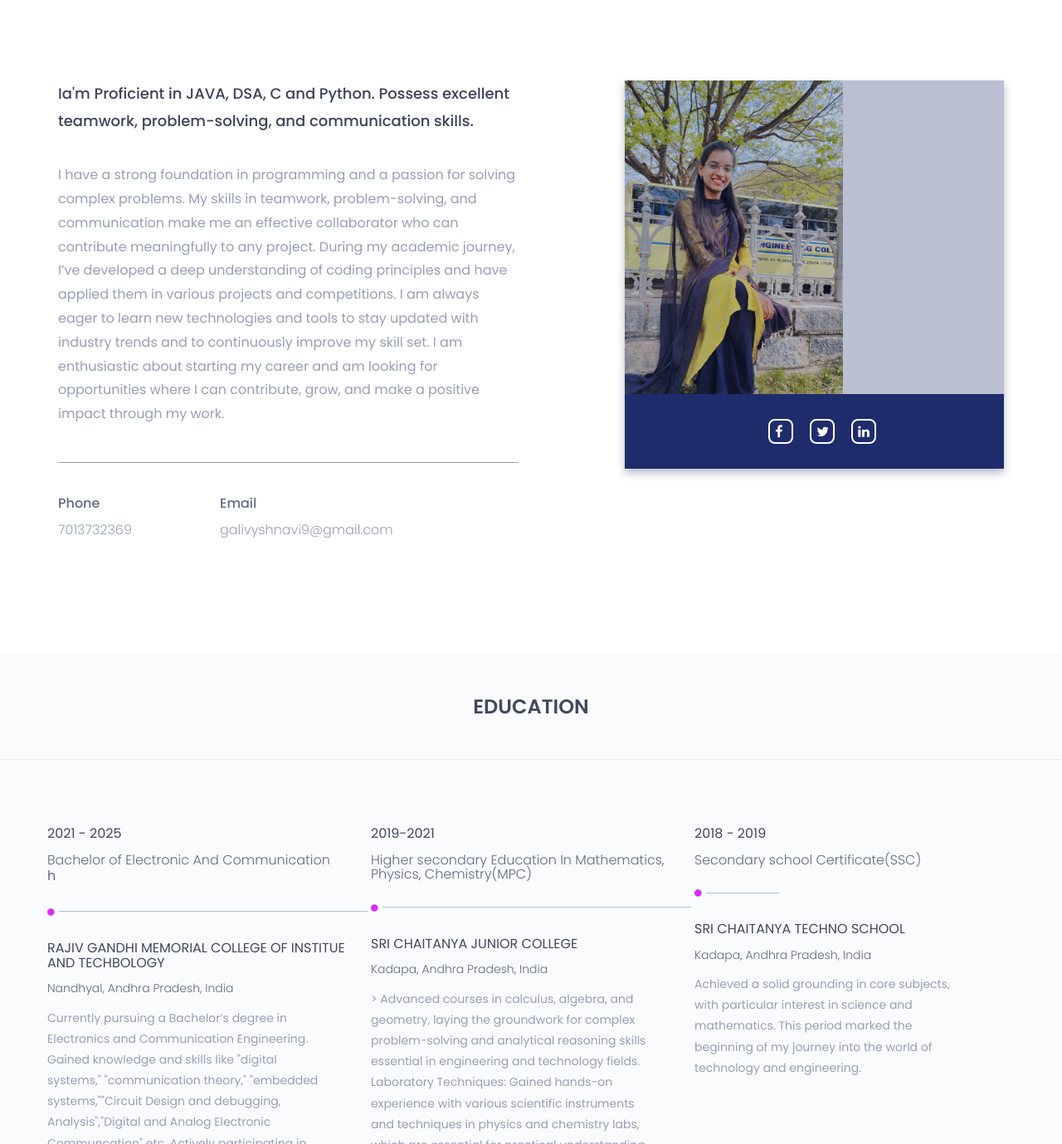
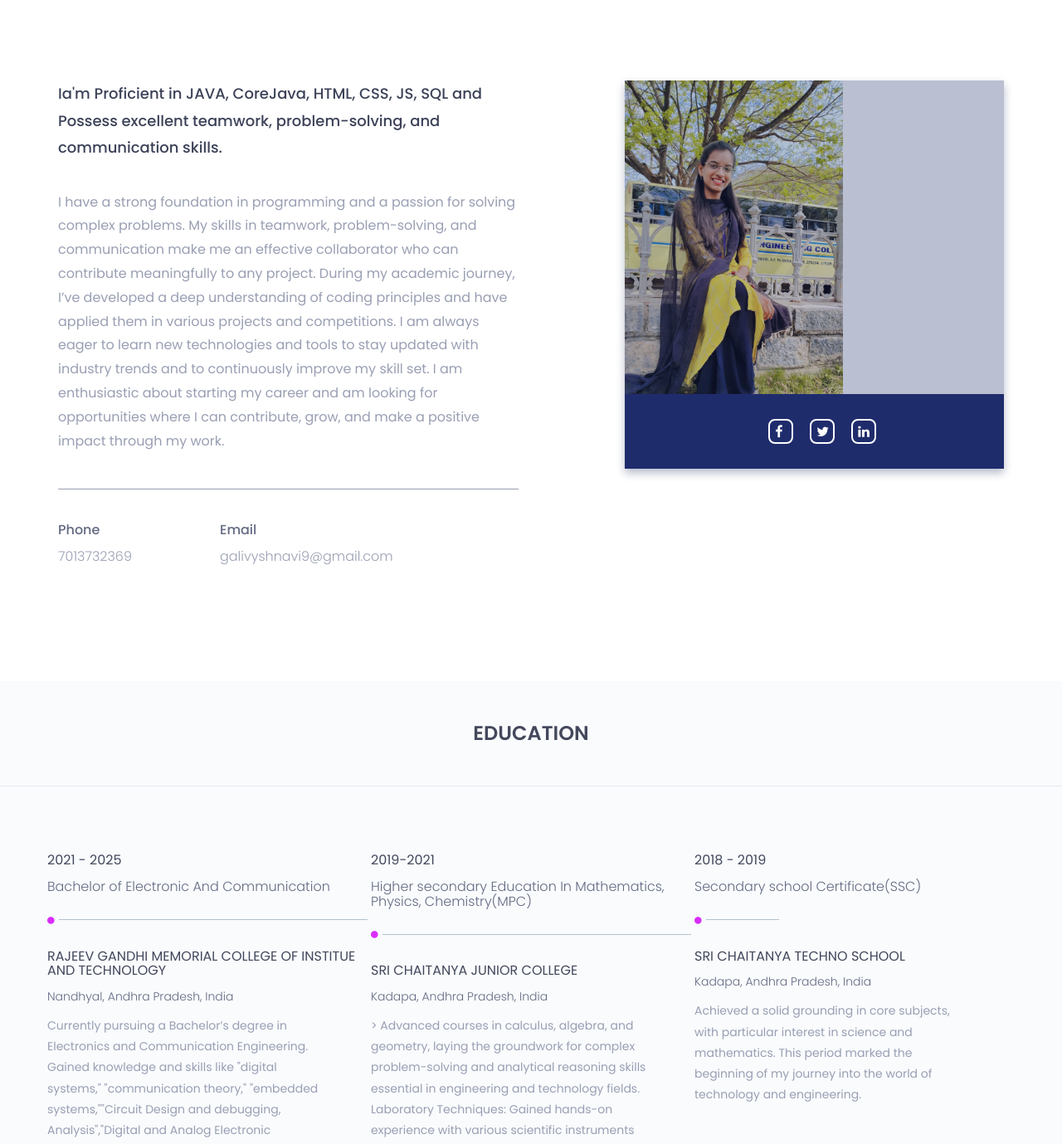
Before and after one commit to galivyshnavi/vyshu_portfolio, a plain HTML site: page index.html in a window 1280 px wide. Shown: the part 1020-2399 px from the top of the page at 83% size. Drawn offline with nearby package versions, Linux system fonts and the light colour scheme.

Commit message:
Update index.html

```diff
--- a/index.html
+++ b/index.html
@@ -123,7 +123,7 @@
 						<div class="col-sm-6">
 							<div class="single-about-txt">
 								<h3>
-									Ia'm Proficient in JAVA, DSA, C and Python. Possess excellent teamwork, problem-solving, and communication skills.
+									Ia'm Proficient in JAVA, CoreJava, HTML, CSS, JS, SQL and Possess excellent teamwork, problem-solving, and communication skills.
 								</h3>
 								<p>
 									I have a strong foundation in programming and a passion for solving <br>complex problems. My skills in teamwork, problem-solving, and communication make me an effective collaborator who can contribute meaningfully to any project.
@@ -193,7 +193,7 @@
 							<div class="single-horizontal-timeline">
 								<div class="experience-time">
 									<h2>2021 - 2025</h2>
-									<h3>Bachelor <span>of </span> Electronic and Communication</h3>h
+									<h3>Bachelor <span>of </span> Electronic and Communication</h3>
 								</div><!--/.experience-time-->
 								<div class="timeline-horizontal-border">
 									<i class="fa fa-circle" aria-hidden="true"></i>
@@ -202,7 +202,7 @@
 								<div class="timeline">
 									<div class="timeline-content">
 										<h4 class="title">
-											Rajiv Gandhi Memorial College Of Institue and Techbology
+											Rajeev Gandhi Memorial College Of Institue and Technology
 										</h4>
 										<h5>Nandhyal, Andhra Pradesh, India</h5>
 										<p class="description">
```
